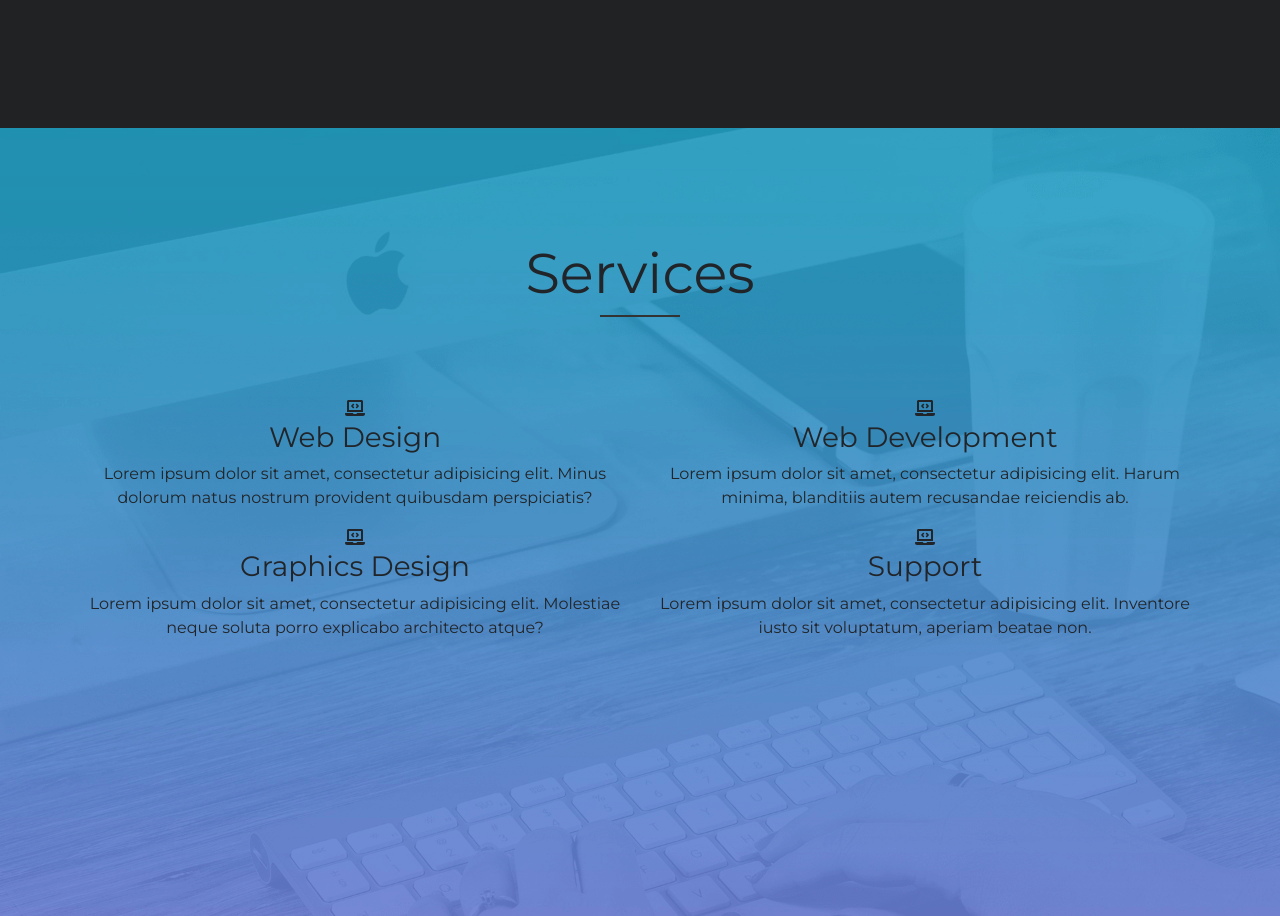
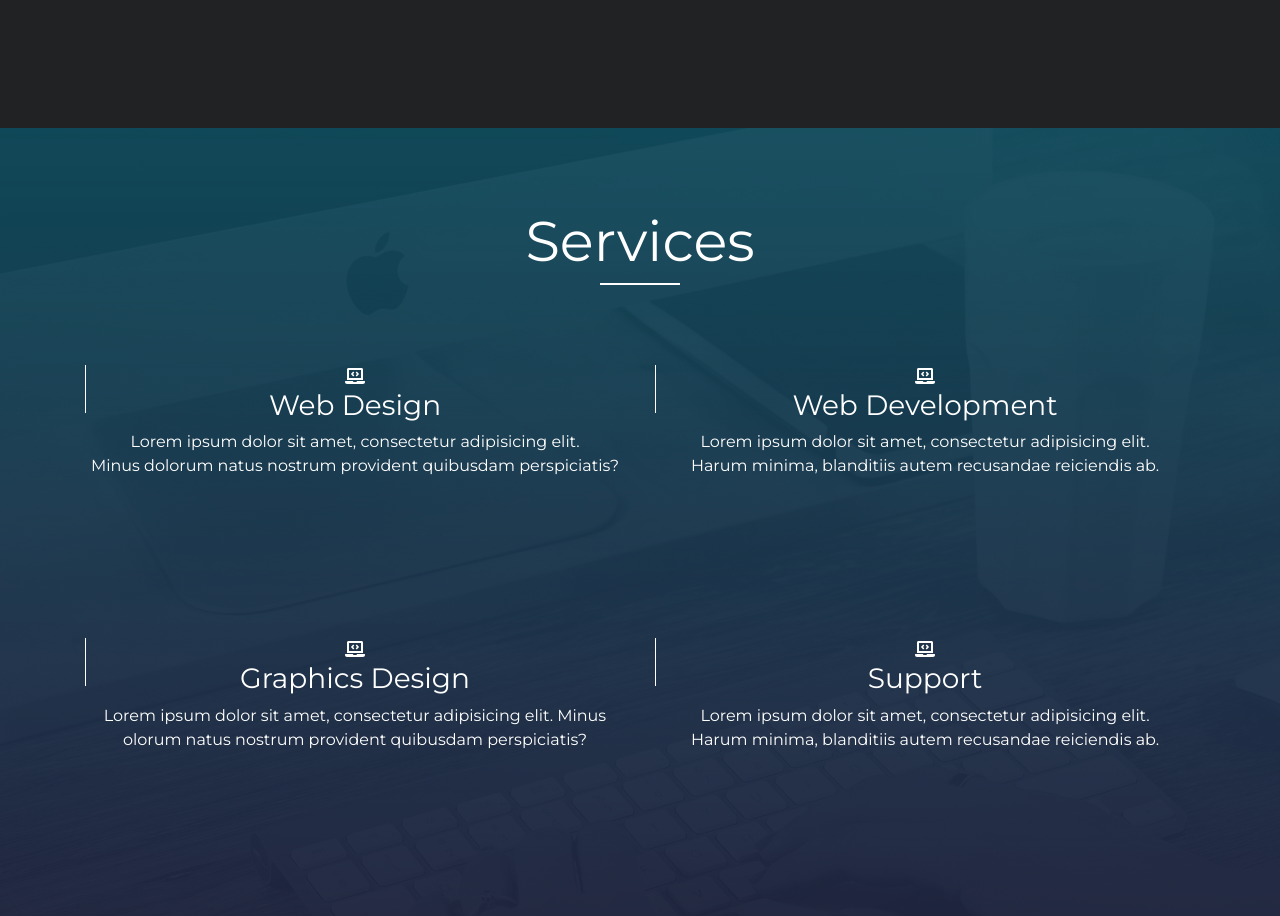
Before and after one commit to NistreanDaniel/My-CV, a plain HTML site: page index.html in a window 1280 px wide. Shown: the part 2580-3496 px from the top of the page. Drawn offline with nearby package versions, Linux system fonts and the light colour scheme.

Commit message:
git save data

```diff
--- a/index.html
+++ b/index.html
@@ -164,28 +164,33 @@
 					<div class="services-card">
 						<i class="fas fa-laptop-code"></i>
 						<h3>Web Design</h3>
-						<p>Lorem ipsum dolor sit amet, consectetur adipisicing elit. Minus dolorum natus nostrum provident quibusdam perspiciatis?</p>
+						<p>Lorem ipsum dolor sit amet, consectetur adipisicing elit. <br>
+						Minus dolorum natus nostrum provident quibusdam perspiciatis?</p>
 					</div>
 				</div>
+				<hr class="service ">
 				<div class="col-xs-12 col-md-6">
 					<div class="services-card">
 						<i class="fas fa-laptop-code"></i>
 						<h3>Web Development</h3>
-						<p>Lorem ipsum dolor sit amet, consectetur adipisicing elit. Harum minima, blanditiis autem recusandae reiciendis ab.</p>
+						<p>Lorem ipsum dolor sit amet, consectetur adipisicing elit. <br>
+						Harum minima, blanditiis autem recusandae reiciendis ab.</p>
 					</div>
 				</div>
 				<div class="col-xs-12 col-md-6">
 					<div class="services-card">
 						<i class="fas fa-laptop-code"></i>
 						<h3>Graphics Design</h3>
-						<p>Lorem ipsum dolor sit amet, consectetur adipisicing elit. Molestiae neque soluta porro explicabo architecto atque?</p>
+						<p>Lorem ipsum dolor sit amet, consectetur adipisicing elit. Minus <br>
+						olorum natus nostrum provident quibusdam perspiciatis?</p>
 					</div>
 				</div>
 				<div class="col-xs-12 col-md-6">
 					<div class="services-card">
 						<i class="fas fa-laptop-code"></i>
 						<h3>Support</h3>
-						<p>Lorem ipsum dolor sit amet, consectetur adipisicing elit. Inventore iusto sit voluptatum, aperiam beatae non.</p>
+						<p>Lorem ipsum dolor sit amet, consectetur adipisicing elit. <br>
+						Harum minima, blanditiis autem recusandae reiciendis ab.</p>
 					</div>
 				</div>
 			</div>
--- a/style.css
+++ b/style.css
@@ -277,17 +277,35 @@ color:#F0DB4F;
 
 /*services*/
 #services{
-	padding-top: 7rem;
+	padding-top: 5rem;
+	padding-bottom: 5rem;
 	width: 100%;
-	height: 100vh;
-	background-image: url(img/mac.png);
+	background-image: linear-gradient(rgba(0,0,0,0.5),rgba(0,0,0,0.7)),url(img/mac.png);
 	background-attachment: fixed;
 	-webkit-background-size: cover;
 	background-size: cover;
+	color: #fff;
 
 }
+.services-card{
+	margin-bottom: 10rem;
+}
+.services-card:before{
+	content: "";
+	display: block;
+	width: 1px;
+	height: 3rem;
+	background-color: white;
+	position: absolute;
+	transition: all 0.5s ease;
+}
+.services-card:hover::before{
+	height: 8rem;
 
-
+}
+#services .heading-underline{
+	background-color: white;
+}
 
 @media screen and (max-width: 767px){
 		/*.nav__links{
```
Also changed, not shown: img/city-background-3.jpg (added), img/free-html-contact-forms-1000x750.jpg (added), img/logo.png (deleted), img/shape.png (deleted).
